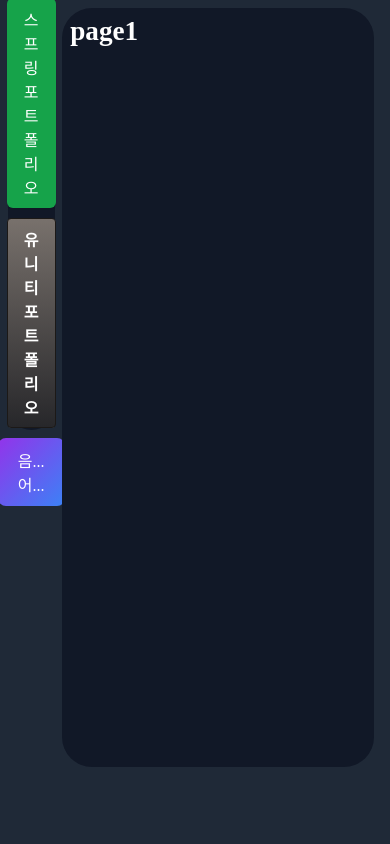
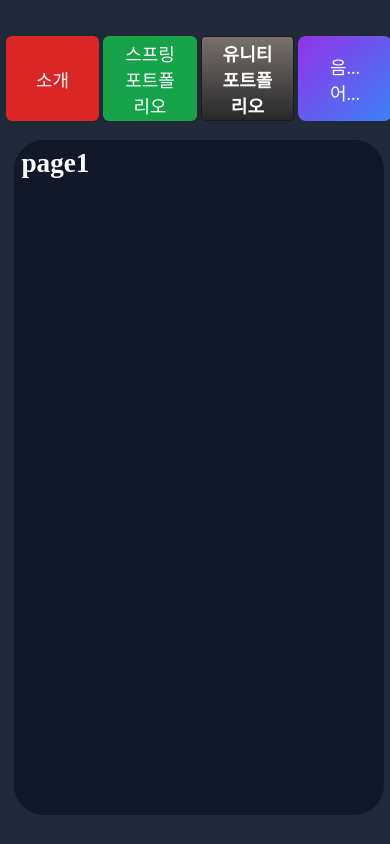
Before and after one commit to aphyrince/aphyrince.github.io, a plain HTML site: page index.html in a window 390 px wide. Drawn offline with Linux system fonts and the light colour scheme.

Commit message:
반응형 레이아웃 구현

```diff
--- a/index.css
+++ b/index.css
@@ -2,28 +2,21 @@
     padding: 0;
     margin: 0;
     box-sizing: border-box;
-    border-collapse: collapse;
 }
 
 body {
-    padding: 0;
-    margin: 0;
     height: 100vh;
-    box-sizing: border-box;
     display: flex;
-    border-collapse: collapse;
     background-color: rgb(31 41 55);
 }
 
 #nav {
     width: 12%;
-
     margin-top: 2%;
     margin-left: 2%;
     height: 50%;
     border-radius: 30px;
     background-color: rgb(17, 24, 39);
-
     text-align: center;
     display: flex;
     align-items: center;
@@ -144,3 +137,34 @@ body {
 .hide {
     display: none;
 }
+
+@media (max-width: 600px) {
+    body {
+        justify-content: center;
+        align-items: center;
+        flex-direction: column;
+    }
+
+    #nav {
+        width: 100%;
+        height: 10%;
+        background: none;
+        flex-direction: row;
+    }
+
+    #nav>p {
+        margin: 0 2px;
+        width: 25%;
+        height: 100%;
+        display: flex;
+        justify-content: center;
+        align-items: center;
+        font-size: large;
+    }
+
+    #content {
+        margin-top: 5%;
+        width: 95%;
+        height: 80%;
+    }
+}
--- a/index.html
+++ b/index.html
@@ -12,10 +12,10 @@
 
 <body>
     <div id="nav">
-        <p class="menu menu-1">소개</p>
-        <p class="menu menu-2">스프링 포트폴리오</p>
-        <p class="menu menu-3">유니티 포트폴리오</p>
-        <p class="menu menu-4">음... 어...</p>
+        <p class="menu menu-1" data="소개">소개</p>
+        <p class="menu menu-2" data="스프링">스프링 포트폴리오</p>
+        <p class="menu menu-3" data="유니티">유니티 포트폴리오</p>
+        <p class="menu menu-4" data="어..">음... 어...</p>
     </div>
     <div id="content">
         <div class="page ">page1</div>
```
